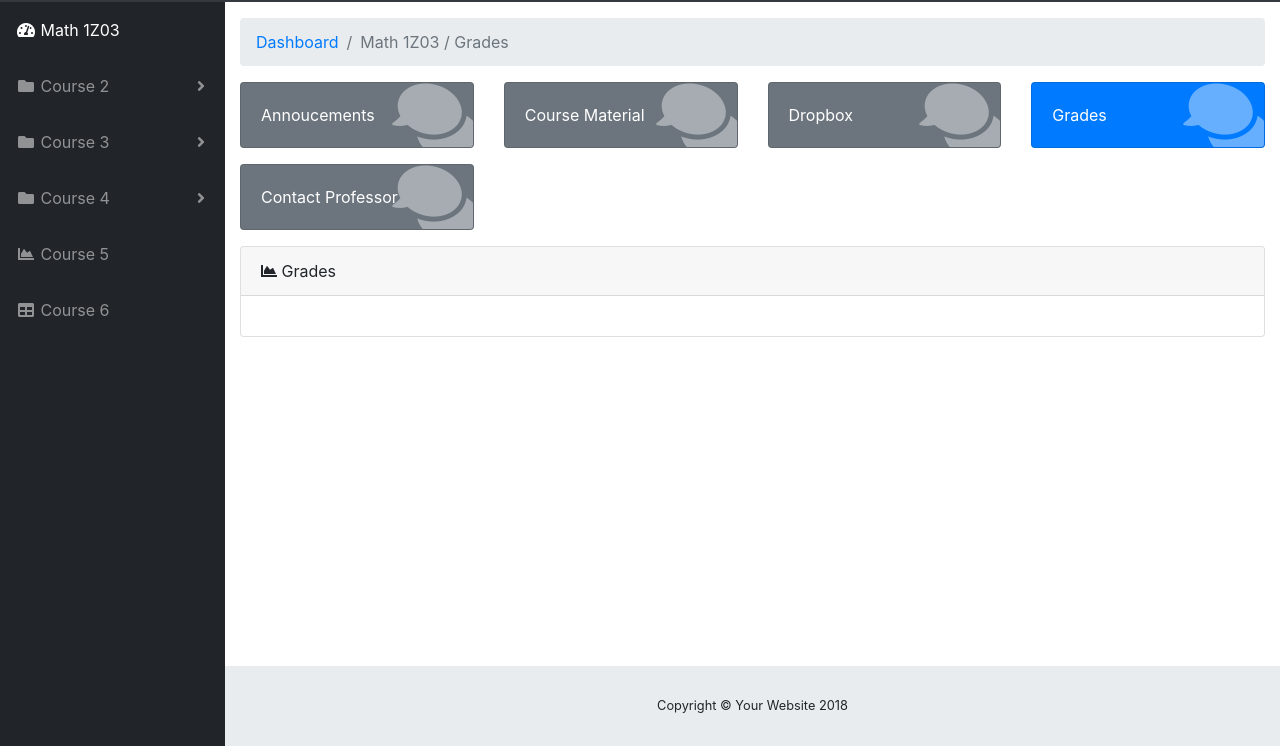
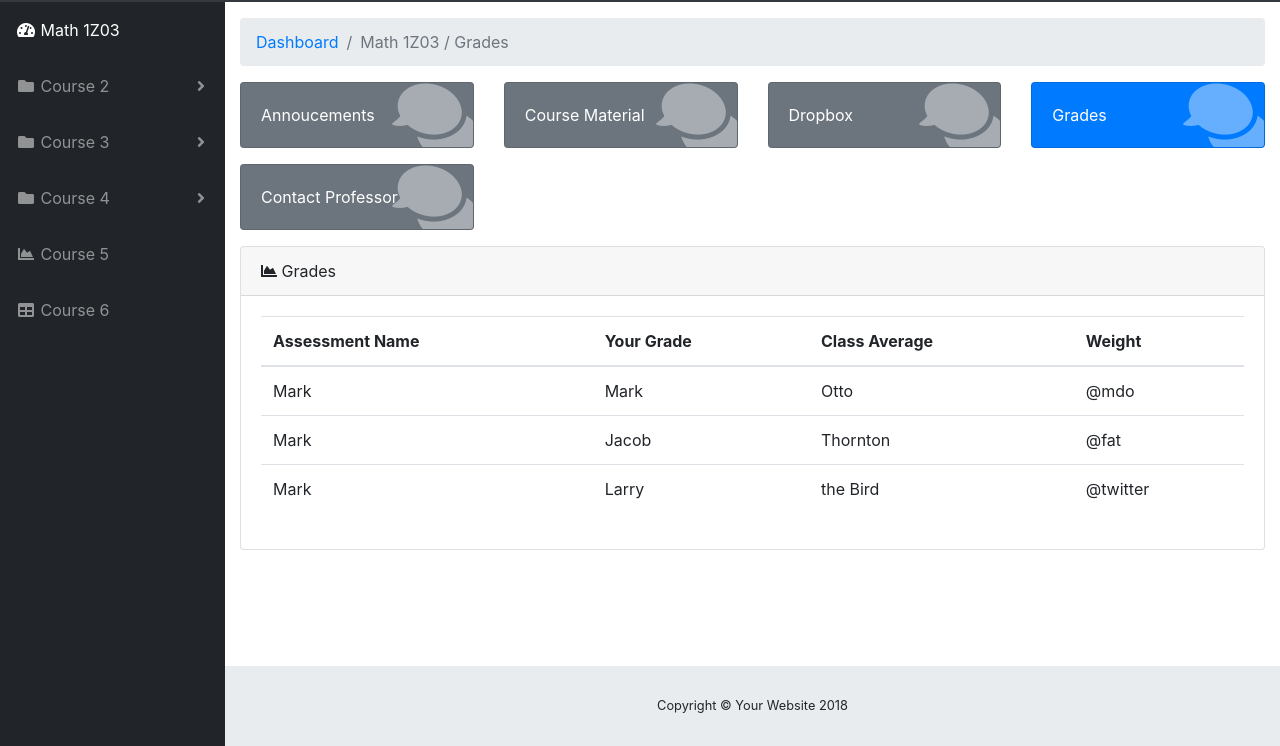
Before and after one commit to Vrushesh/UniFlow, a website with bundled scripts: page math1z03grades.html in a window 1280 px wide. Shown: the part 54-800 px from the top of the page. Built offline with nearby package versions, Linux system fonts and the light colour scheme.

Commit message:
grades templated

```diff
--- a/math1z03grades.html
+++ b/math1z03grades.html
@@ -55,7 +55,8 @@
     <!-- Navbar -->
     <ul class="navbar-nav ml-auto ml-md-0">
       <li class="nav-item dropdown no-arrow mx-1">
-          <a class="nav-link dropdown-toggle" href="#" id="alertsDropdown" role="button" data-toggle="dropdown" aria-haspopup="true" aria-expanded="false">
+        <a class="nav-link dropdown-toggle" href="#" id="alertsDropdown" role="button" data-toggle="dropdown"
+          aria-haspopup="true" aria-expanded="false">
           <i class="fas fa-bell fa-fw"></i>
           <span class="badge badge-danger">9+</span>
         </a>
@@ -67,7 +68,8 @@
         </div>
       </li>
       <li class="nav-item dropdown no-arrow mx-1">
-          <a class="nav-link dropdown-toggle" href="#" id="messagesDropdown" role="button" data-toggle="dropdown" aria-haspopup="true" aria-expanded="false">
+        <a class="nav-link dropdown-toggle" href="#" id="messagesDropdown" role="button" data-toggle="dropdown"
+          aria-haspopup="true" aria-expanded="false">
           <i class="fas fa-envelope fa-fw"></i>
           <span class="badge badge-danger">7</span>
         </a>
@@ -79,7 +81,8 @@
         </div>
       </li>
       <li class="nav-item dropdown no-arrow">
-          <a class="nav-link dropdown-toggle" href="#" id="userDropdown" role="button" data-toggle="dropdown" aria-haspopup="true" aria-expanded="false">
+        <a class="nav-link dropdown-toggle" href="#" id="userDropdown" role="button" data-toggle="dropdown"
+          aria-haspopup="true" aria-expanded="false">
           <i class="fas fa-user-circle fa-fw"></i>
         </a>
         <div class="dropdown-menu dropdown-menu-right" aria-labelledby="userDropdown">
@@ -130,7 +133,8 @@
       </li>
 
       <li class="nav-item dropdown">
-          <a class="nav-link dropdown-toggle" href="#" id="pagesDropdown" role="button" data-toggle="dropdown" aria-haspopup="true" aria-expanded="false">
+        <a class="nav-link dropdown-toggle" href="#" id="pagesDropdown" role="button" data-toggle="dropdown"
+          aria-haspopup="true" aria-expanded="false">
           <i class="fas fa-fw fa-folder"></i>
           <span>Course 2</span>
         </a>
@@ -150,7 +154,8 @@
       </li>
 
       <li class="nav-item dropdown">
-          <a class="nav-link dropdown-toggle" href="#" id="pagesDropdown" role="button" data-toggle="dropdown" aria-haspopup="true" aria-expanded="false">
+        <a class="nav-link dropdown-toggle" href="#" id="pagesDropdown" role="button" data-toggle="dropdown"
+          aria-haspopup="true" aria-expanded="false">
           <i class="fas fa-fw fa-folder"></i>
           <span>Course 3</span>
         </a>
@@ -170,7 +175,8 @@
       </li>
 
       <li class="nav-item dropdown">
-          <a class="nav-link dropdown-toggle" href="#" id="pagesDropdown" role="button" data-toggle="dropdown" aria-haspopup="true" aria-expanded="false">
+        <a class="nav-link dropdown-toggle" href="#" id="pagesDropdown" role="button" data-toggle="dropdown"
+          aria-haspopup="true" aria-expanded="false">
           <i class="fas fa-fw fa-folder"></i>
           <span>Course 4</span>
         </a>
@@ -236,7 +242,7 @@
         <div class="row">
 
           <div class="col-xl-3 col-sm-6 mb-3">
-              <div class="card text-white bg-secondary o-hidden h-100" >
+            <div class="card text-white bg-secondary o-hidden h-100">
               <a class="text-white" href="math1z03annoucements.html">
 
                 <div class="card-body">
@@ -251,7 +257,7 @@
           </div>
 
           <div class="col-xl-3 col-sm-6 mb-3">
-              <div class="card text-white bg-secondary o-hidden h-100" >
+            <div class="card text-white bg-secondary o-hidden h-100">
               <a class="text-white" href="math1z03coursematerial.html">
 
                 <div class="card-body">
@@ -266,7 +272,7 @@
           </div>
 
           <div class="col-xl-3 col-sm-6 mb-3">
-              <div class="card text-white bg-secondary o-hidden h-100" >
+            <div class="card text-white bg-secondary o-hidden h-100">
               <a class="text-white" href="math1z03dropbox.html">
 
                 <div class="card-body">
@@ -281,7 +287,7 @@
           </div>
 
           <div class="col-xl-3 col-sm-6 mb-3">
-              <div class="card text-white bg-primary o-hidden h-100" >
+            <div class="card text-white bg-primary o-hidden h-100">
               <a class="text-white" href="math1z03grades.html">
 
                 <div class="card-body">
@@ -296,7 +302,7 @@
           </div>
 
           <div class="col-xl-3 col-sm-6 mb-3">
-              <div class="card text-white bg-secondary o-hidden h-100" >
+            <div class="card text-white bg-secondary o-hidden h-100">
               <a class="text-white" href="math1z03contactprof.html">
 
                 <div class="card-body">
@@ -324,6 +330,37 @@
             <i class="fas fa-chart-area"></i>
             Grades</div>
           <div class="card-body">
+
+            <table class="table">
+              <thead>
+                <tr>
+                  <th scope="col">Assessment Name</th>
+                  <th scope="col">Your Grade</th>
+                  <th scope="col">Class Average</th>
+                  <th scope="col">Weight</th>
+                </tr>
+              </thead>
+              <tbody>
+                <tr>
+                    <td>Mark</td>
+                  <td>Mark</td>
+                  <td>Otto</td>
+                  <td>@mdo</td>
+                </tr>
+                <tr>
+                    <td>Mark</td>
+                  <td>Jacob</td>
+                  <td>Thornton</td>
+                  <td>@fat</td>
+                </tr>
+                <tr>
+                    <td>Mark</td>
+                  <td>Larry</td>
+                  <td>the Bird</td>
+                  <td>@twitter</td>
+                </tr>
+              </tbody>
+            </table>
           </div>
         </div>
 
```
Lines whose indentation alone changed are shown as unchanged.
